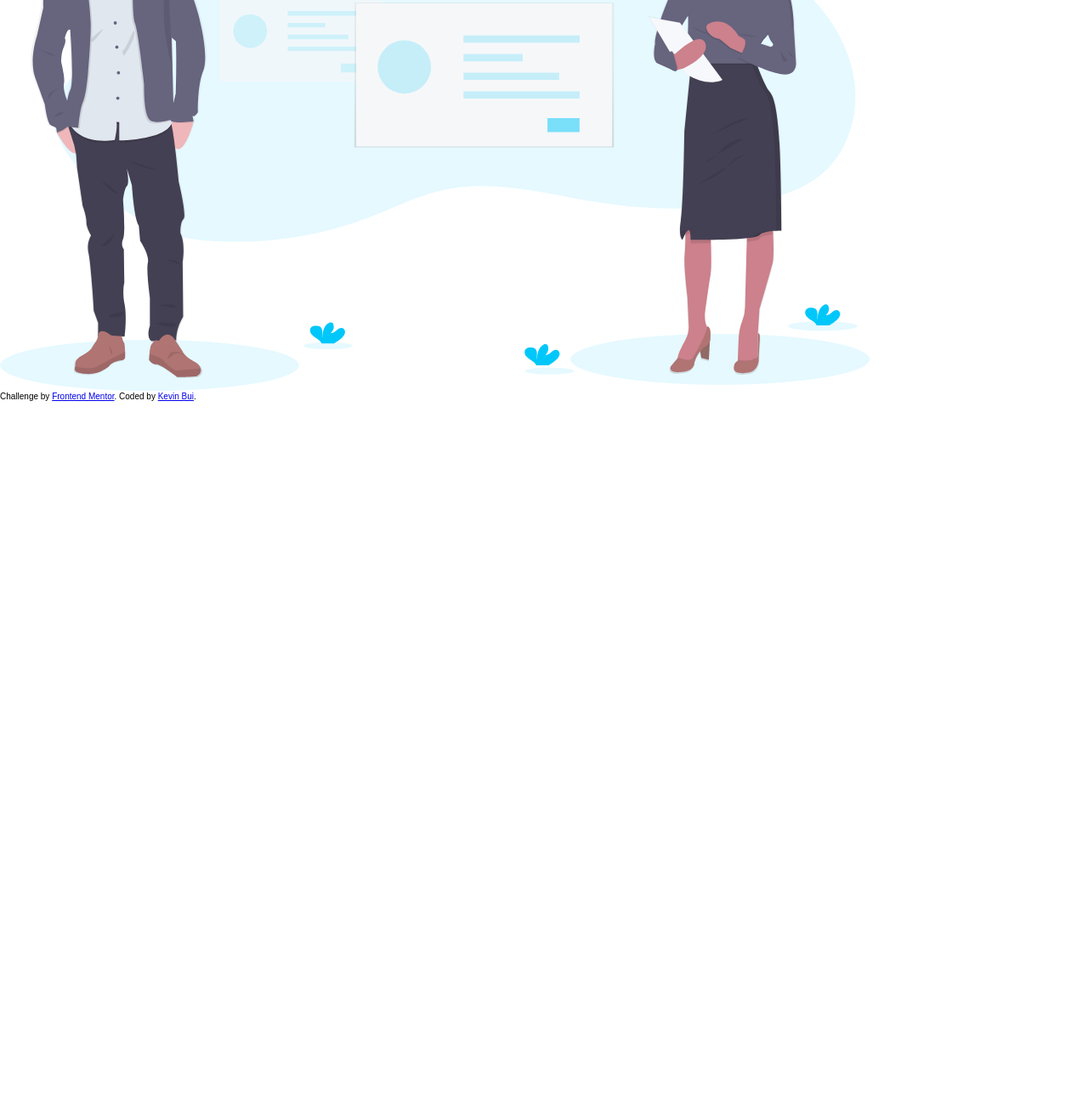
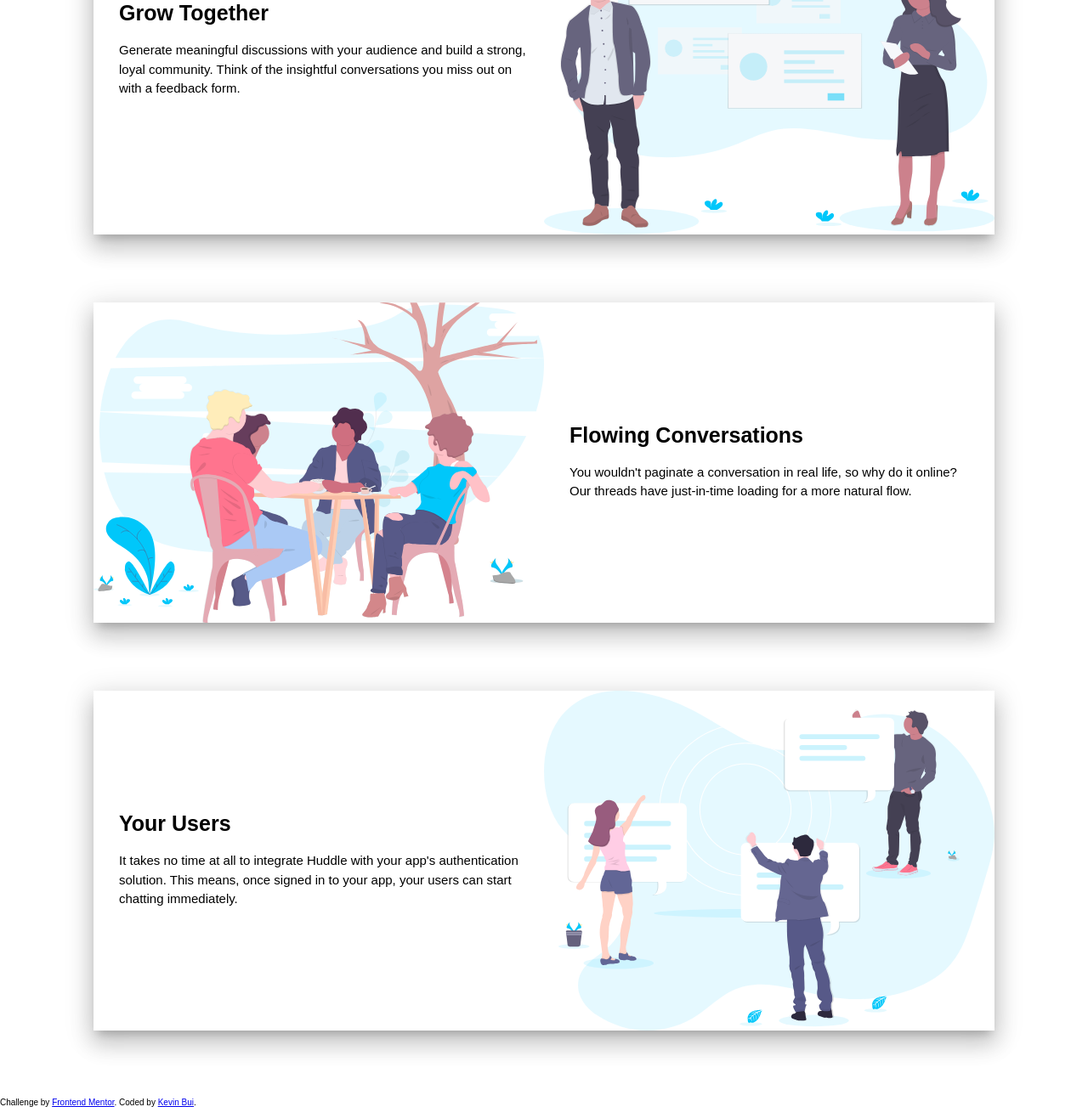
Before and after one commit to kbuicuong/huddle, a website: page index.html in a window 1280 px wide. Shown: the part 931-2234 px from the top of the page at 85% size. Before the commit the page ends 1403 px from the top, so only its background shows below. Drawn offline with Linux system fonts and the light colour scheme.

Commit message:
added the about section

```diff
--- a/index.html
+++ b/index.html
@@ -40,15 +40,37 @@
 
     <section class="about">
       <div class="about__contents">
-        <div class="contents__text">
-          <span class="contents__text--main">Grow Together</span>
-          <span class="contents__text--sub">Generate meaningful discussions with your audience and build a strong, loyal community. Think of the insightful conversations you miss out on with a feedback form.</span>
+        <div class="about__contents__text">
+          <h1 class="about__contents__text--main mb-sm">Grow Together</h1>
+          <p class="about__contents__text--sub">Generate meaningful discussions with your audience and build a strong, loyal community. Think of the insightful conversations you miss out on with a feedback form.</p>
         </div>
 
         <div class="about__images">
           <img src="/images/illustration-grow-together.svg" alt="Grow together" class="about__image">
         </div>
       </div>
+
+      <div class="about__contents">
+        <div class="about__images">
+          <img src="/images/illustration-flowing-conversation.svg" alt="Flowing Conversations" class="about__image">
+        </div>
+        <div class="about__contents__text">
+          <h1 class="about__contents__text--main mb-sm">Flowing Conversations</h1>
+          <p class="about__contents__text--sub">You wouldn't paginate a conversation in real life, so why do it online? Our threads have just-in-time loading for a more natural flow.</p>
+        </div>
+      </div>
+
+      <div class="about__contents">
+        <div class="about__contents__text">
+          <h1 class="about__contents__text--main mb-sm">Your Users</h1>
+          <p class="about__contents__text--sub">It takes no time at all to integrate Huddle with your app's authentication solution. This means, once signed in to your app, your users can start chatting immediately.</p>
+        </div>
+
+        <div class="about__images">
+          <img src="/images/illustration-your-users.svg" alt="Your users" class="about__image">
+        </div>
+      </div>
+
     </section>
 
   </main>
--- a/sass/_about.scss
+++ b/sass/_about.scss
@@ -1,6 +1,35 @@
 .about{
+    padding-top: 10rem;
 
     &__contents{
+        box-shadow: 0 16px 24px 2px rgba(0, 0, 0, 0.14), 0 6px 30px 5px rgba(0, 0, 0, 0.12), 0 8px 10px -5px rgba(0, 0, 0, 0.2);
+        margin: 8rem 11rem;
+        display: grid;
+        grid-template-columns: repeat(auto-fit, minmax(25rem, 1fr));
 
+
+        &__text{
+            align-self: center;
+            margin-left: 3rem;
+            margin-right: 1.5rem;
+
+            &--main{
+                font-size: 2.5rem;
+                font-weight: 600;
+            }
+
+            &--sub{
+                font-size: 1.5rem;
+                line-height: 1.5;
+                font-weight: 200;
+            }
+        }
+    }
+
+    &__image{
+        width: 100%;
+        height: 100%;
+        object-fit: cover;
+        display: block;
     }
 }
--- a/sass/_header.scss
+++ b/sass/_header.scss
@@ -1,5 +1,6 @@
 .header{
     background-image: url(../images/bg-hero-desktop.svg);
+    padding-bottom: 5rem;
 
     &__logo{
         width: 15rem;
@@ -14,6 +15,15 @@
     &__primary{
         display: flex;
         flex-direction: column;
+
+        &--main{
+            font-size: 4rem;
+        }
+
+        &--sub{
+            font-size: 2rem;
+            font-weight: 300;
+        }
     }
 
     &__images{
```
Also changed, not shown: css/style.css.
